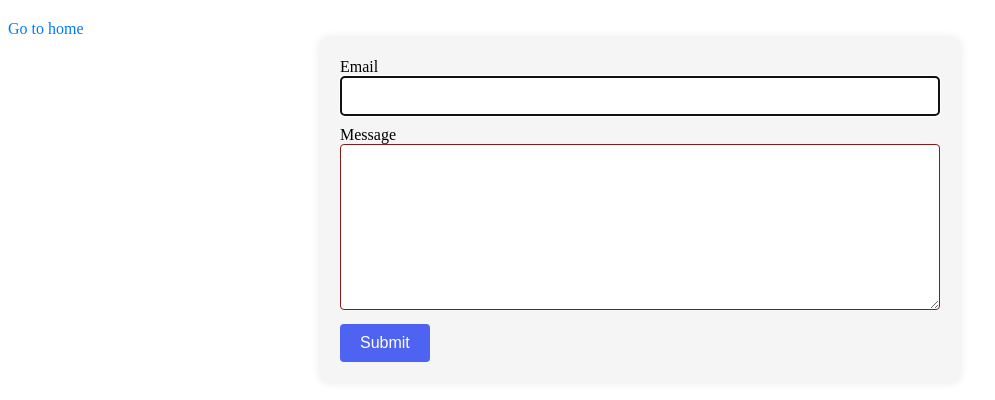
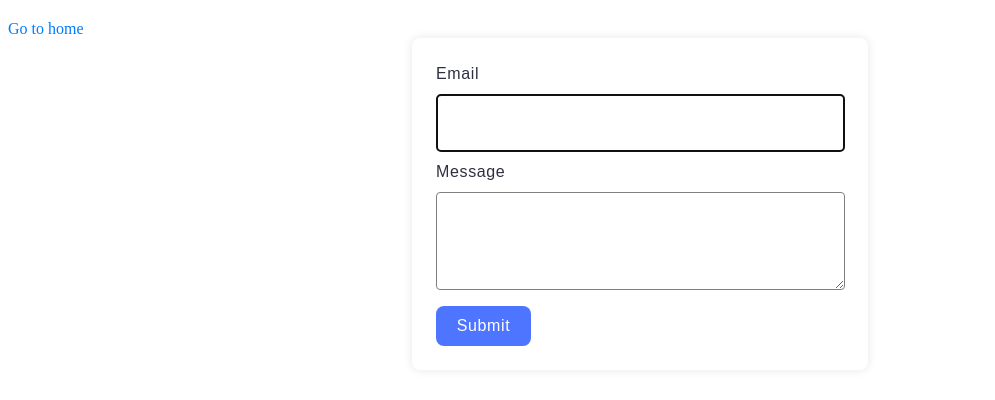
Before and after one commit to Andrii-Dzhus/goit-js-hw-09, a website built with Vite: page src/2-form.html in a window 1280 px wide. Shown: the whole page, without its empty margins (0-995 px from the left). Built offline with nearby package versions, Linux system fonts and the light colour scheme.

Commit message:
21/06/24

```diff
--- a/src/css/form.css
+++ b/src/css/form.css
@@ -1,25 +1,55 @@
 .feedback-form {
-  max-width: 600px;
   margin: 0 auto;
-  padding: 20px;
-  background-color: #f5f5f5;
+  background-color: #ffffff;
+  box-shadow: 0 0 10px rgba(0, 0, 0, 0.1);
   border-radius: 8px;
-  box-shadow: 0 0 10px rgba(0, 0, 0, 0.1);
+  padding: 24px;
+  max-width: 408px;
+  max-height: 296px;
 }
 
 .feedback-form label {
   display: block;
-  margin-bottom: 10px;
+  margin-bottom: 8px;
+  font-family: 'Montserrat', sans-serif;
+  font-weight: 400;
+  font-size: 16px;
+  line-height: 150%;
+  letter-spacing: 0.04em;
+  color: #2e2f42;
 }
 
-.feedback-form input,
+.feedback-form input {
+  border: 1px solid #808080;
+  border-radius: 4px;
+  min-width: 375px;
+  height: 40px;
+  display: block;
+
+  font-family: 'Montserrat', sans-serif;
+  font-weight: 400;
+  font-size: 16px;
+  line-height: 150%;
+  letter-spacing: 0.04em;
+  color: #2e2f42;
+  padding: 8px 16px;
+  margin-top: 8px;
+}
+
 .feedback-form textarea {
-  width: 100%;
-  padding: 10px;
+  display: block;
+  border: 1px solid #808080;
+  border-radius: 4px;
+  width: 375px;
+  height: 80px;
+  font-family: 'Montserrat', sans-serif;
+  font-weight: 400;
   font-size: 16px;
-  border: 1px solid #871a1a;
-  border-radius: 4px;
-  box-sizing: border-box;
+  line-height: 150%;
+  letter-spacing: 0.04em;
+  color: #2e2f42;
+  padding: 8px 16px;
+  margin-top: 8px;
 }
 
 .feedback-form textarea {
@@ -27,17 +57,24 @@
 }
 
 .feedback-form button {
-  background-color: #4e63f2;
-  color: white;
-  padding: 10px 20px;
+  margin-top: 8px;
+  background-color: #4e75ff;
   border: none;
-  border-radius: 4px;
   cursor: pointer;
+  border-radius: 8px;
+  padding: 8px 16px;
+  width: 95px;
+  height: 40px;
+  font-family: 'Montserrat', sans-serif;
+  font-weight: 500;
   font-size: 16px;
+  line-height: 150%;
+  letter-spacing: 0.04em;
+  color: #fff;
 }
 
 .feedback-form button:hover {
-  background-color: #520589;
+  background-color: #6c8cff;
 }
 
 .form-home {
```
